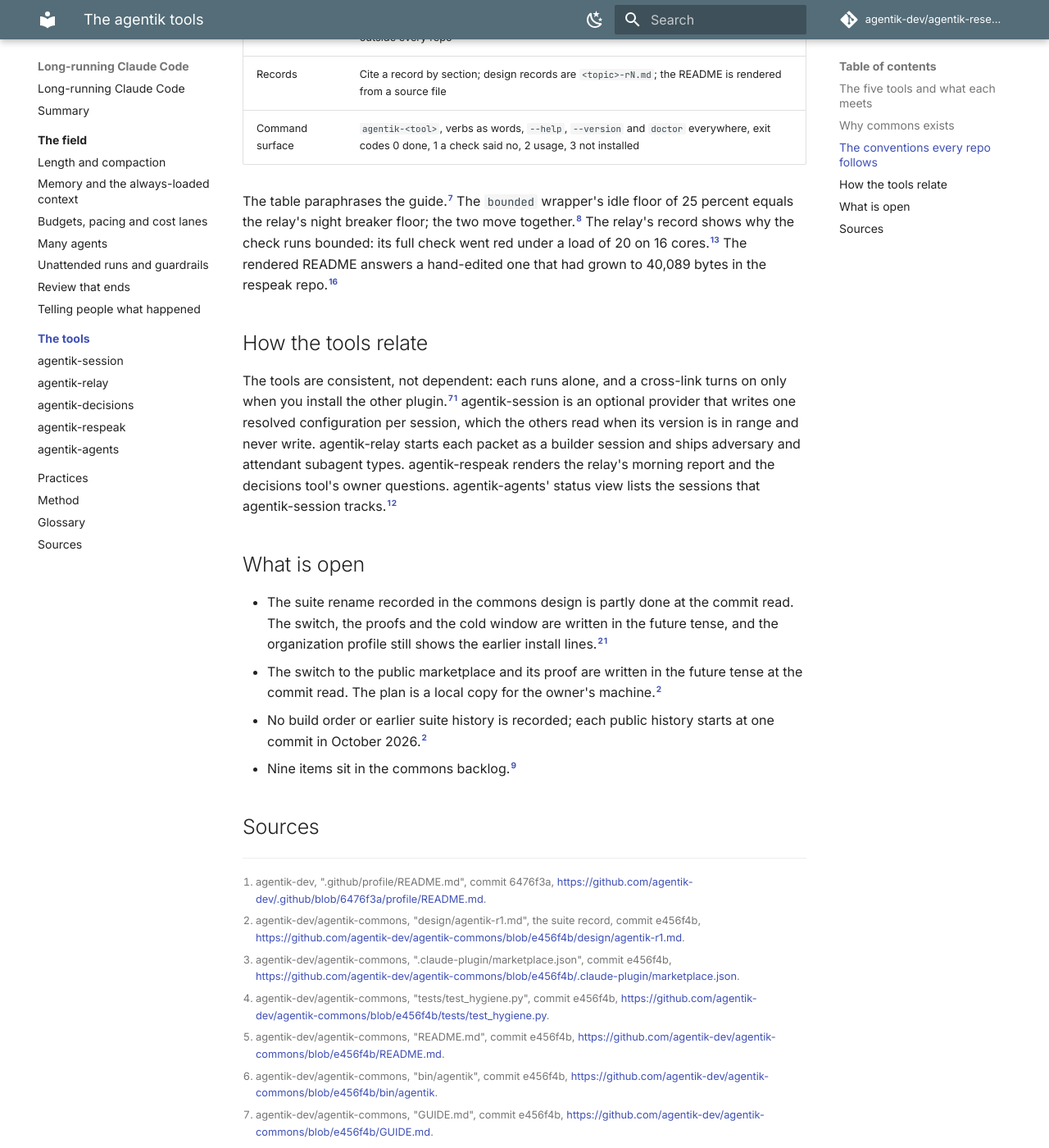
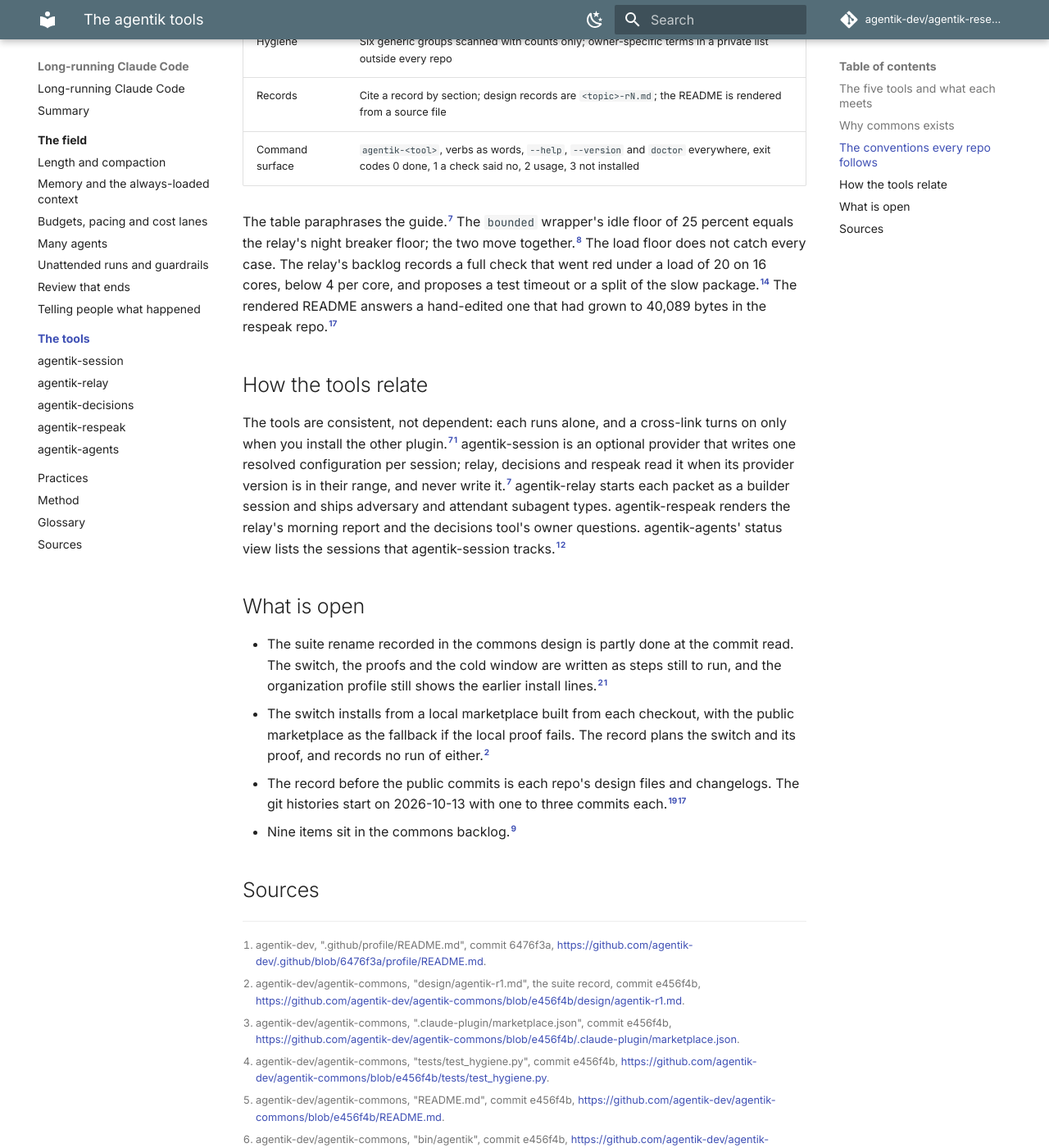
Before and after one commit to agentik-dev/agentik-research, an MkDocs documentation site: the page built from docs/tools/index.md, in a window 1280 px wide and 1400 px high, scrolled down 2082 px. Shown: the whole window at 82% size. Built offline with MkDocs 1.6.1 and Material for MkDocs 9.7.7, drawn with Linux system fonts in a browser that asks for light colours; comment, search, counter and statistics services are not loaded; some of the changed text lies outside the part shown.

Commit message:
refute round 2: tools index and session
Date the records to September 2026 and the public histories to the
first commits of 2026-10-13, cite the gate design and the provider
rule, name the local marketplace, and footnote every vendor number on
the session page.

Co-Authored-By: Claude Fable 5.1 <noreply@anthropic.com>
Claude-Session: https://claude.ai/code/session_013eXGWghfSfX5kgteyrh9hv

```diff
--- a/docs/tools/index.md
+++ b/docs/tools/index.md
@@ -1,6 +1,6 @@
 # The agentik tools
 
-Six public repos under one GitHub organization, all written by one owner, each meet one failure of long or unattended Claude Code work. Their working records start in late August 2026, and their public histories begin in October 2026.[^respeakchangelog][^commonsrecord] Five are Claude Code plugins, four of them with a command-line tool behind them. The sixth, agentik-commons, is the shared front door and the conventions.[^commonsrecord] The organization profile gives the one-line purpose: guardrails for long, unattended Claude Code work.[^profile]
+Six public repos under one GitHub organization, all written by one owner, each meet one failure of long or unattended Claude Code work. Their working records start in September 2026, and each public history begins at one commit of 2026-10-13.[^respeakchangelog][^firstcommits] Five are Claude Code plugins, four of them with a command-line tool behind them. The sixth, agentik-commons, is the shared front door and the conventions.[^commonsrecord] The organization profile gives the one-line purpose: guardrails for long, unattended Claude Code work.[^profile]
 
 Every claim in this part is the repos' own record, labelled our use, unless a page says otherwise. The sources found include no measurement that a tool beats the alternative it replaced. This part says so where it matters, and the [method](../method.md) page gives the limits.
 
@@ -18,11 +18,11 @@ The versions are the marketplace's entries on 2026-10-13.[^marketplace]
 
 ## Why commons exists
 
-The suite's own record opens with its problem: five tools, five naming schemes, three marketplace rules, and one tool that took its verbs as flags.[^commonsrecord] Three risks followed from the inconsistency.
+The suite's own record opens with its problem: five tools, five naming schemes, three marketplace rules, and one tool that took its verbs as flags.[^commonsrecord] Three risks shaped what commons holds.
 
 First, guards that match a command by name fail on a new spelling, and the record's analysis found the relay's guards would.[^commonsrecord]
 
-Second, scripts duplicated across five repos can drift. So commons keeps one canonical copy of the hygiene scan and the check wrapper, and each repo vendors them with a sha256 pin.[^commonsrecord]
+Second, scripts copied into five repos can drift, though at the survey's date the hygiene scan and the `bounded` wrapper still matched in all five. So commons keeps one canonical copy of the hygiene scan and the check wrapper, and each repo vendors them with a sha256 pin.[^commonsrecord]
 
 Third, public repos can leak private names. A review found the hygiene scan passing a file over 4 MiB by path only. That file's first line held a home path and an email. The scan now streams oversize files.[^commonstests]
 
@@ -39,17 +39,17 @@ Commons therefore holds the front door, the guide every repo follows, one market
 | Records | Cite a record by section; design records are `<topic>-rN.md`; the README is rendered from a source file |
 | Command surface | `agentik-<tool>`, verbs as words, `--help`, `--version` and `doctor` everywhere, exit codes 0 done, 1 a check said no, 2 usage, 3 not installed |
 
-The table paraphrases the guide.[^guide] The `bounded` wrapper's idle floor of 25 percent equals the relay's night breaker floor; the two move together.[^bounded] The relay's record shows why the check runs bounded: its full check went red under a load of 20 on 16 cores.[^relaynth] The rendered README answers a hand-edited one that had grown to 40,089 bytes in the respeak repo.[^respeakchangelog]
+The table paraphrases the guide.[^guide] The `bounded` wrapper's idle floor of 25 percent equals the relay's night breaker floor; the two move together.[^bounded] The load floor does not catch every case. The relay's backlog records a full check that went red under a load of 20 on 16 cores, below 4 per core, and proposes a test timeout or a split of the slow package.[^relaynth] The rendered README answers a hand-edited one that had grown to 40,089 bytes in the respeak repo.[^respeakchangelog]
 
 ## How the tools relate
 
-The tools are consistent, not dependent: each runs alone, and a cross-link turns on only when you install the other plugin.[^guide][^profile] agentik-session is an optional provider that writes one resolved configuration per session, which the others read when its version is in range and never write. agentik-relay starts each packet as a builder session and ships adversary and attendant subagent types. agentik-respeak renders the relay's morning report and the decisions tool's owner questions. agentik-agents' status view lists the sessions that agentik-session tracks.[^profile][^commonsrecord]
+The tools are consistent, not dependent: each runs alone, and a cross-link turns on only when you install the other plugin.[^guide][^profile] agentik-session is an optional provider that writes one resolved configuration per session; relay, decisions and respeak read it when its provider version is in their range, and never write it.[^guide] agentik-relay starts each packet as a builder session and ships adversary and attendant subagent types. agentik-respeak renders the relay's morning report and the decisions tool's owner questions. agentik-agents' status view lists the sessions that agentik-session tracks.[^profile][^commonsrecord]
 
 ## What is open
 
-- The suite rename recorded in the commons design is partly done at the commit read. The switch, the proofs and the cold window are written in the future tense, and the organization profile still shows the earlier install lines.[^commonsrecord][^profile]
-- The switch to the public marketplace and its proof are written in the future tense at the commit read. The plan is a local copy for the owner's machine.[^commonsrecord]
-- No build order or earlier suite history is recorded; each public history starts at one commit in October 2026.[^commonsrecord]
+- The suite rename recorded in the commons design is partly done at the commit read. The switch, the proofs and the cold window are written as steps still to run, and the organization profile still shows the earlier install lines.[^commonsrecord][^profile]
+- The switch installs from a local marketplace built from each checkout, with the public marketplace as the fallback if the local proof fails. The record plans the switch and its proof, and records no run of either.[^commonsrecord]
+- The record before the public commits is each repo's design files and changelogs. The git histories start on 2026-10-13 with one to three commits each.[^firstcommits][^respeakchangelog]
 - Nine items sit in the commons backlog.[^commonsnth]
 
 ## Sources
@@ -66,8 +66,10 @@ The tools are consistent, not dependent: each runs alone, and a cross-link turns
 [^sessionreadme]: agentik-dev/agentik-session, "README.md", commit e7f0723, <https://github.com/agentik-dev/agentik-session/blob/e7f0723/README.md>.
 [^relayreadme]: agentik-dev/agentik-relay, "README.md", commit a326550, <https://github.com/agentik-dev/agentik-relay/blob/a326550/README.md>.
 [^relaycode]: agentik-dev/agentik-relay, "internal/relay/types.go", the stop reasons, and "internal/night/night.go", the night cap, commit a326550, <https://github.com/agentik-dev/agentik-relay/tree/a326550/internal>.
+[^relayr1]: agentik-dev/agentik-relay, "design/relay-r1.md", section 6, the gate, commit a326550, <https://github.com/agentik-dev/agentik-relay/blob/a326550/design/relay-r1.md>.
 [^relaynth]: agentik-dev/agentik-relay, "NICE_TO_HAVE.md", line 442, commit a326550, <https://github.com/agentik-dev/agentik-relay/blob/a326550/NICE_TO_HAVE.md>.
 [^decisionsreadme]: agentik-dev/agentik-decisions, "README.md", commit 80d59eb, <https://github.com/agentik-dev/agentik-decisions/blob/80d59eb/README.md>.
 [^respeakreadme]: agentik-dev/agentik-respeak, "README.md", commit 319f060, <https://github.com/agentik-dev/agentik-respeak/blob/319f060/README.md>.
 [^respeakchangelog]: agentik-dev/agentik-respeak, "CHANGELOG.md", commit 319f060, <https://github.com/agentik-dev/agentik-respeak/blob/319f060/CHANGELOG.md>.
 [^agentsreadme]: agentik-dev/agentik-agents, "README.md", commit 78ce312, <https://github.com/agentik-dev/agentik-agents/blob/78ce312/README.md>.
+[^firstcommits]: agentik-dev, the first public commit of each repository, all dated 2026-10-13, read in the checkouts at the commits cited on this page; for example <https://github.com/agentik-dev/agentik-commons/commits/e456f4b>.
```
Also changed, not shown: other parts of docs/tools/index.md (+1 -1 lines), docs/sources.md (+1 -0 lines), docs/tools/session.md (+14 -9 lines), research/sources/agentik-first-public-commits.md (added, +18 -0 lines).
